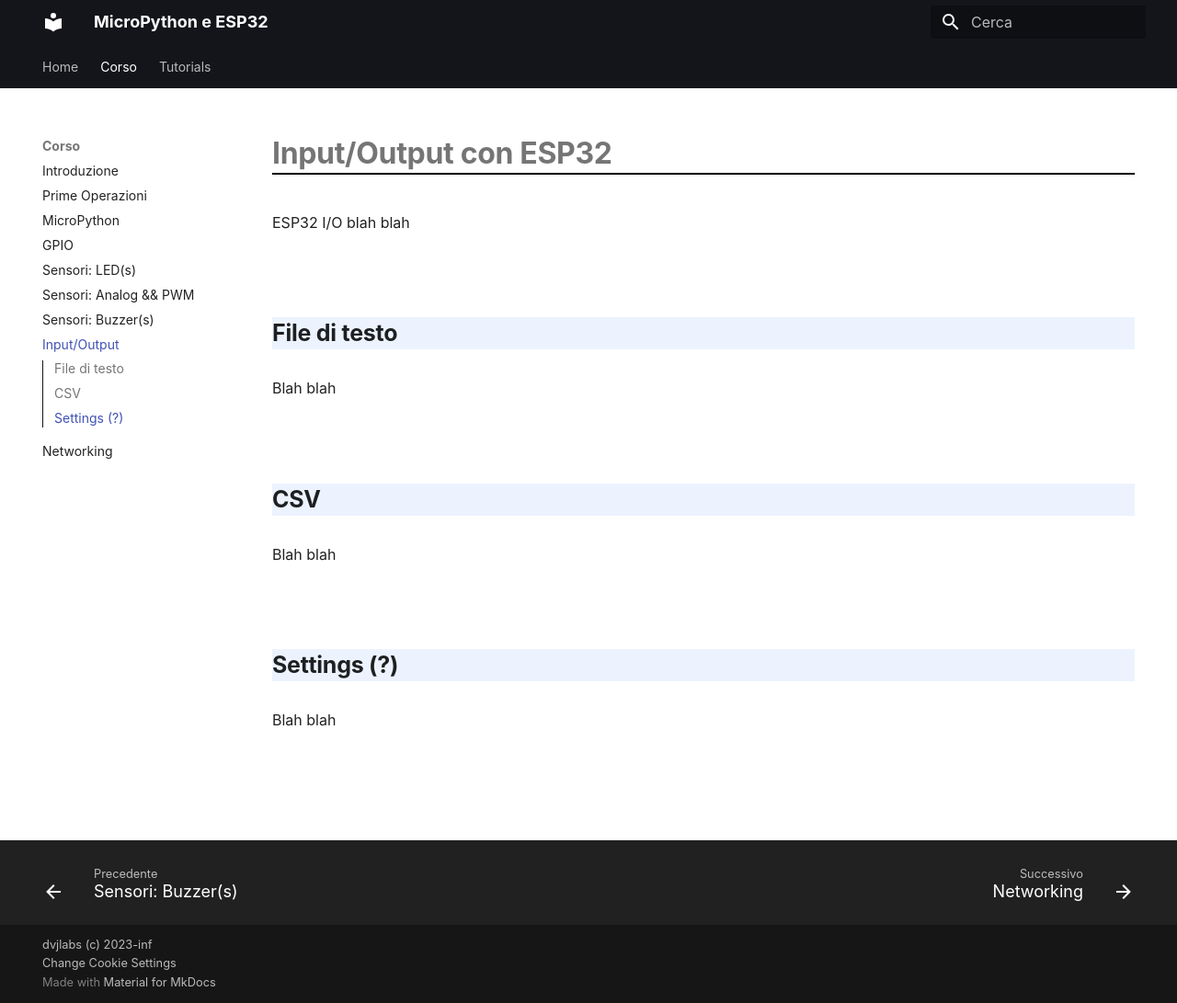
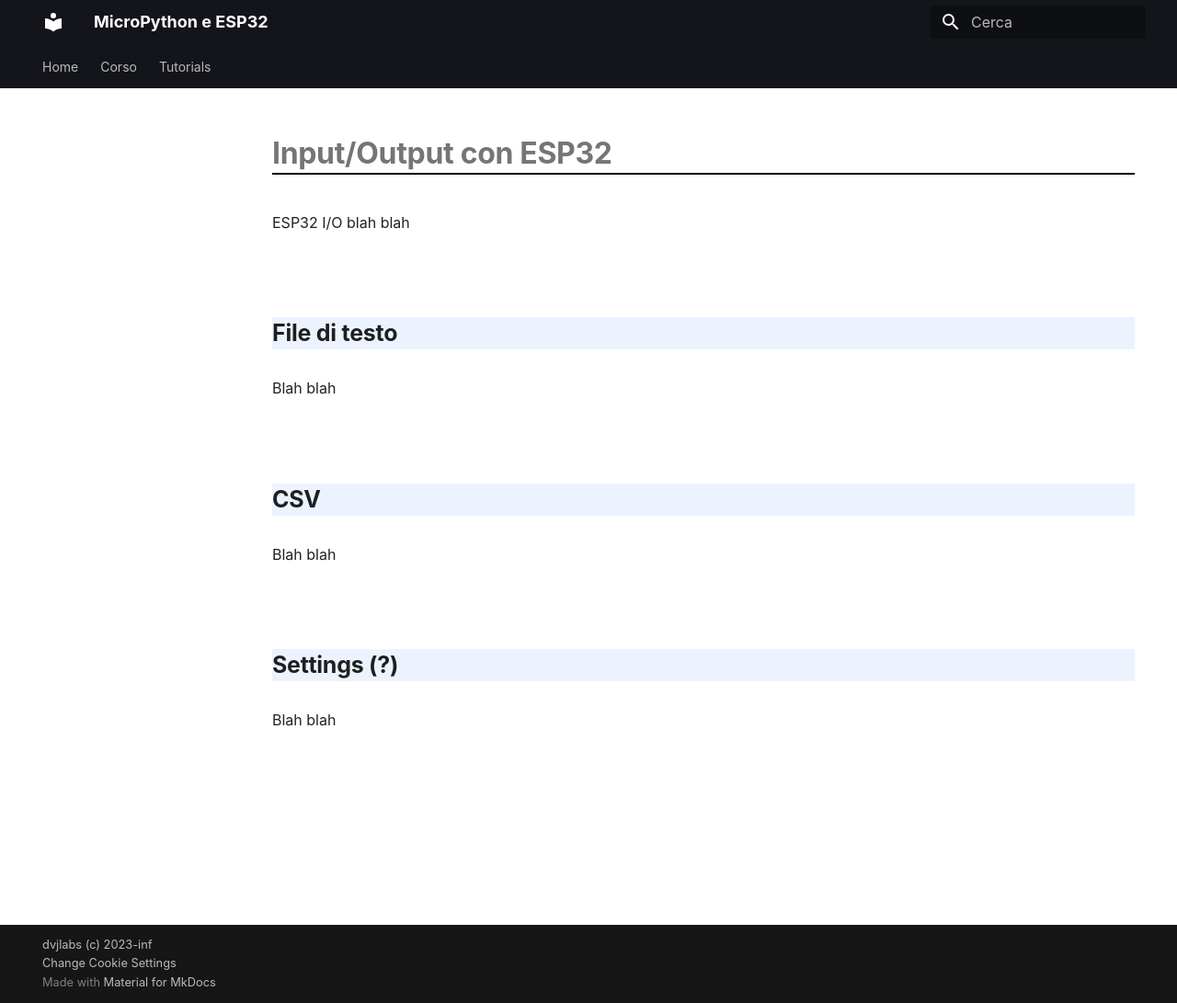
Before and after one commit to dvjlabs/esp32_course, an MkDocs documentation site: the page built from docs/corso/21_IO.md, in a window 1280 px wide and 1091 px high. Shown: the whole window at 92% size. Built offline with MkDocs 1.6.1 and Material for MkDocs 9.7.7, drawn with Linux system fonts in a browser that asks for light colours; some of the changed lines change nothing that is shown.

Commit message:
tolti le parti del corso su I/O e networking (incomplete)

```diff
--- a/mkdocs.yml
+++ b/mkdocs.yml
@@ -60,8 +60,8 @@ nav:
         - "Sensori: LED(s)": corso/11_sensori_led.md
         - "Sensori: Analog && PWM": corso/12_sensori_analog_pwm.md
         - "Sensori: Buzzer(s)": corso/13_sensori_buzzer.md
-        - Input/Output: corso/21_IO.md
-        - Networking: corso/31_network.md
+ #       - Input/Output: corso/21_IO.md
+ #       - Networking: corso/31_network.md
     - Tutorials:
         - Introduzione: tutorials/00_intro.md
         - Dominare l'universo: tutorials/MasterUniverse.md
```
